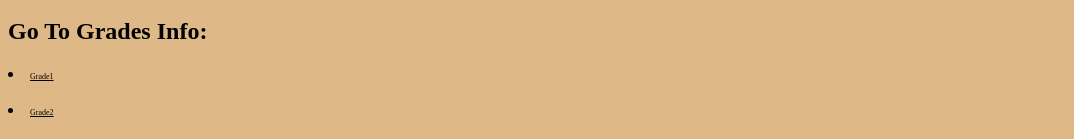
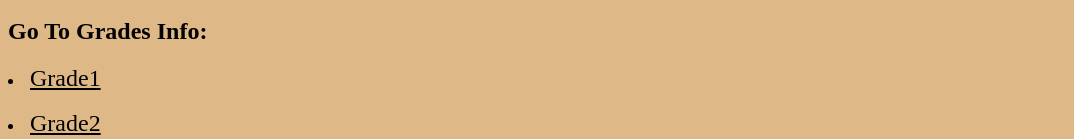
Before and after one commit to karmaadlan911-gif/P1, a plain HTML site: page index.html in a window 1280 px wide. Shown: the part 827-966 px from the top of the page, without its empty margins (0-1074 px from the left). Drawn offline with Linux system fonts and the light colour scheme.

Commit message:
Update index.html

```diff
--- a/index.html
+++ b/index.html
@@ -18,7 +18,7 @@
 
 <style>
     .myLink {
-font-size: 50%;
+font-size: 150%;
 color:black;
 
     }
```
